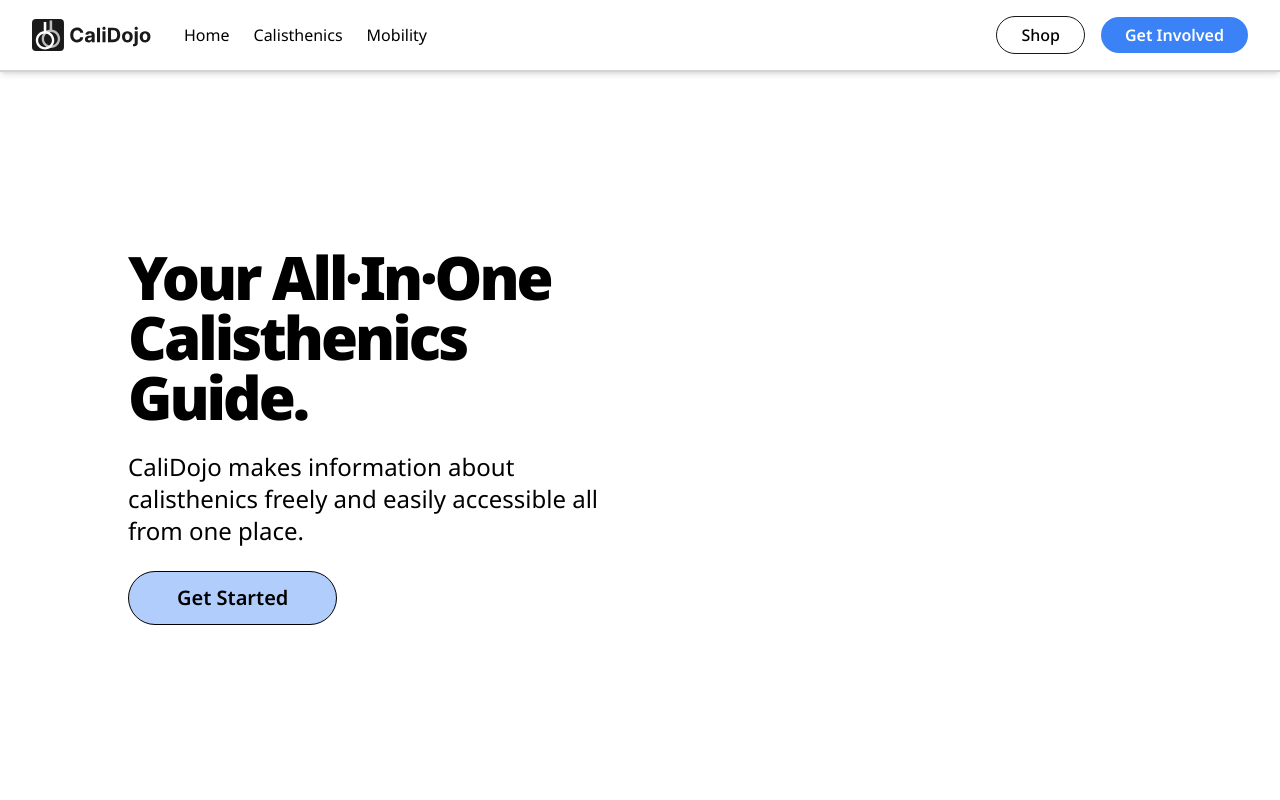
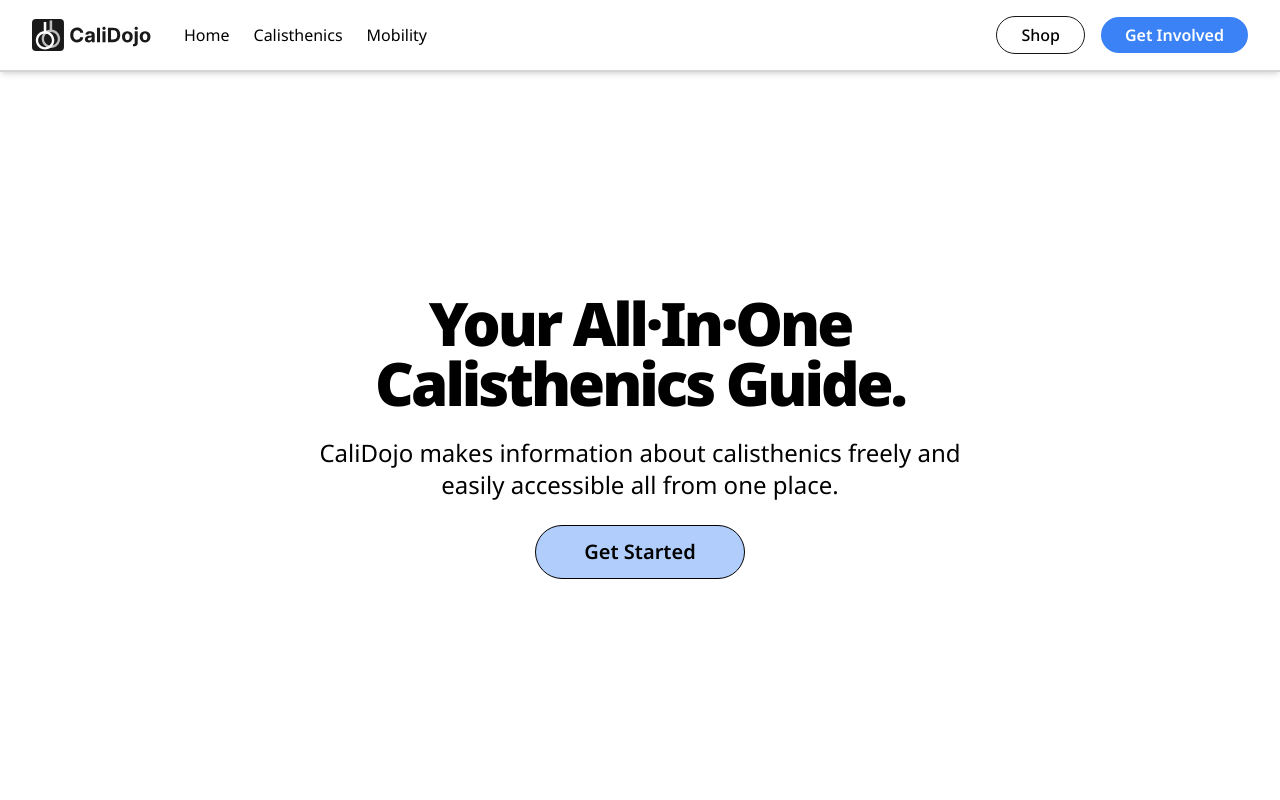
Before and after one commit to Yaucrates/CaliDojo, a SvelteKit app: page / in a window 1280 px wide. Shown: the top 800 px of the page. Built offline with nearby package versions, Linux system fonts and the light colour scheme.

Commit message:
Completed Main Page

```diff
--- a/src/routes/+page.svelte
+++ b/src/routes/+page.svelte
@@ -3,14 +3,14 @@
 	<meta name="description" content="CaliDojo is meant to provide with reliable resources on your fitness journey." />
 </svelte:head>
 
-<main class="h-[calc(100vh-72px)] flex">
-    <div class="pl-32 gap-6 w-1/2 flex flex-col justify-center">
-        <h1 class="text-6xl font-black tracking-tighter">
-            Your All·In·One Calisthenics Guide.
+<main class="h-[calc(100vh-72px)] flex justify-center items-center">
+    <div class="w-full md:w-3/4 lg:w-7/12 px-8 sm:px-12 gap-6 flex flex-col justify-center items-center">
+        <h1 class="text-5xl sm:text-6xl text-center font-black tracking-tighter">
+            Your All·In·One <br class="hidden lg:block" />Calisthenics Guide.
         </h1>
-        <h2 class="text-2xl">
+        <h2 class="text-2xl text-center">
             CaliDojo makes information about calisthenics freely and easily accessible all from one place.
         </h2>
-        <a href="/calisthenics" class="px-12 py-3 border-[1px] w-fit text-xl font-semibold rounded-full bg-blue-500/40 border-black">Get Started</a>
+        <a href="/calisthenics" class="px-12 py-3 border-[1px] w-fit text-xl text-center font-semibold rounded-full bg-blue-500/40 border-black">Get Started</a>
     </div>
 </main>
```
Also changed, not shown: 1 other file (tests, documents, lock files or other folders).
